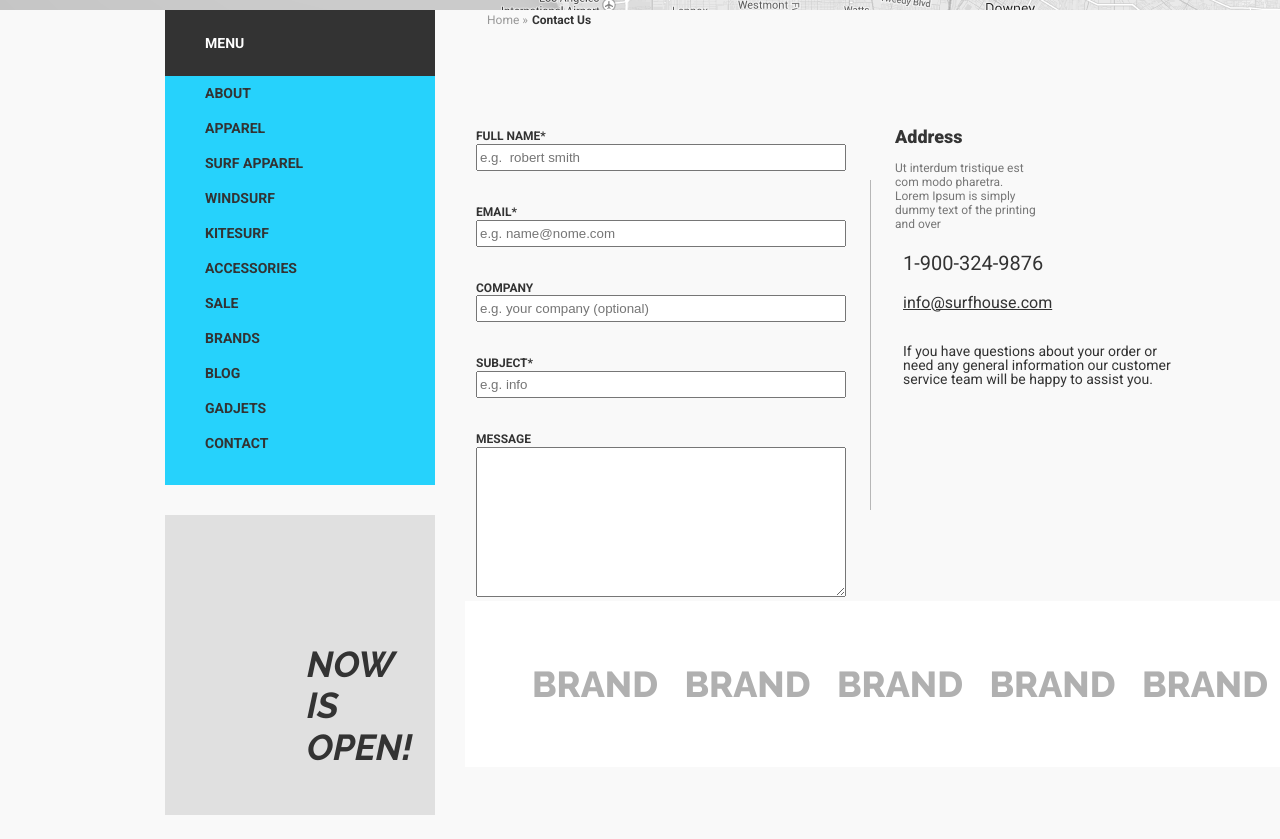
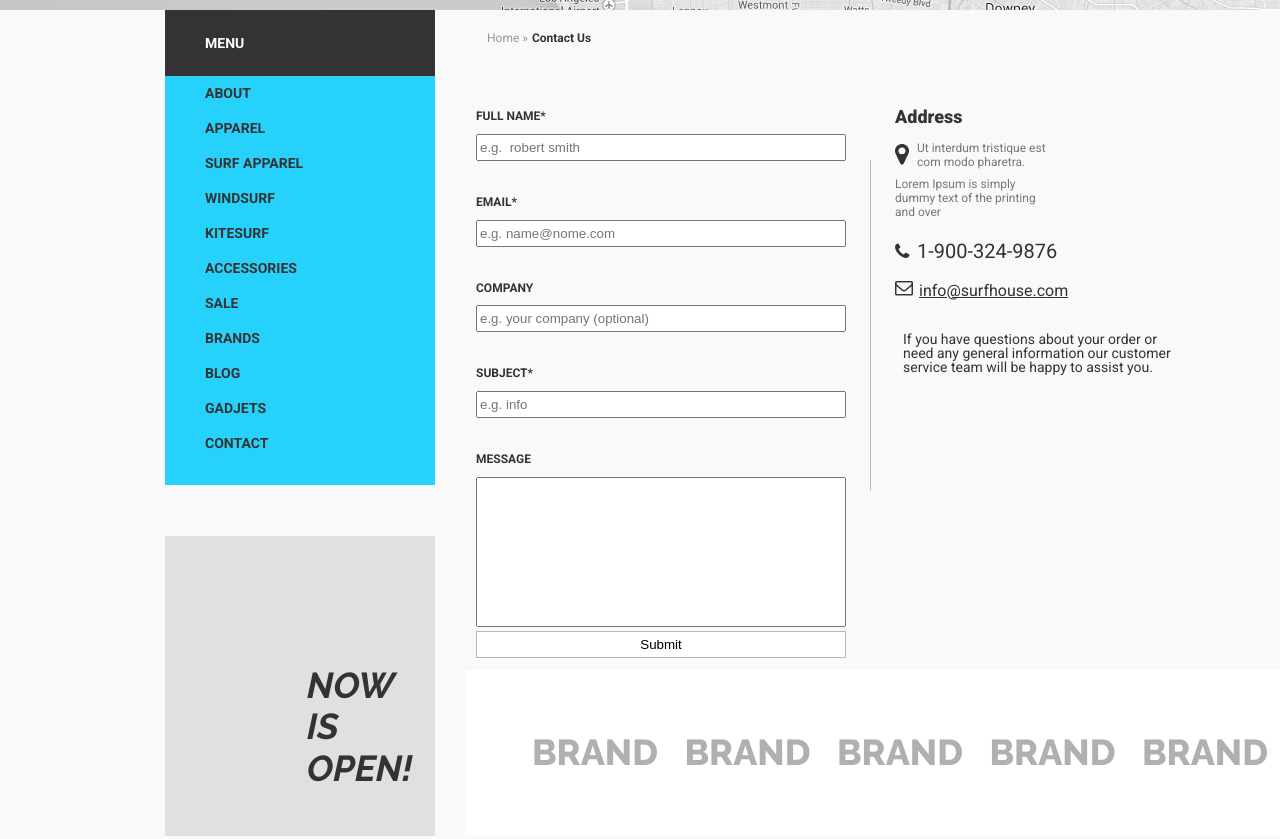
Before and after one commit to illmouse/surfhouse, a plain HTML site: page contacts.html in a window 1280 px wide. Shown: the part 340-1179 px from the top of the page. Drawn offline with Linux system fonts and the light colour scheme.

Commit message:
Fixed basic elements. Killed PureVPN Chrome plugin to eliminate it's CSS.

```diff
--- a/contacts.html
+++ b/contacts.html
@@ -28,7 +28,7 @@
         </div>
     </div>
     <div class="l-container l-container--contacts">
-        <div class="menu">
+        <div class="menu menu--contacts">
             <div class="menu__header">Menu</div>
             <ul class="menu__list">
                 <li class="menu__item menu__item--1"><a href="#" class="menu__link">about</a></li>
@@ -59,7 +59,7 @@
             </ul>
         </div>
         <div class="adv-block adv-block--nowisopen">
-            <div class="adv-block__text adv-block__text--nowisopen">Now
+            <div class="adv-block__text adv-block__text--nowisopen adv-block__text--contacts">Now
                 <br>is
                 <br>open!
             </div>
@@ -75,29 +75,31 @@
                         <div class="feedback-form__label">
                             <label for="name">FULL NAME*</label>
                         </div>
-                        <input id="name" type="name" class="feedback-form__input feedback-form__input--name" placeholder="e.g.  robert smith">
+                        <input id="name" type="text" class="feedback-form__input feedback-form__input--name" placeholder="e.g.  robert smith">
                         <div class="feedback-form__label">
                             <label for="email">EMAIL*</label>
                         </div>
-                        <input id="email" type="email" class="feedback-form__input feedback-form__input--email" placeholder="e.g. name@nome.com">
+                        <input id="email" type="text" class="feedback-form__input feedback-form__input--email" placeholder="e.g. name@nome.com">
                         <div class="feedback-form__label">
                             <label for="company">COMPANY</label>
                         </div>
-                        <input id="company" type="company" class="feedback-form__input feedback-form__input--company" placeholder="e.g. your company (optional)">
+                        <input id="company" type="text" class="feedback-form__input feedback-form__input--company" placeholder="e.g. your company (optional)">
                         <div class="feedback-form__label">
                             <label for="subject">SUBJECT*</label>
                         </div>
-                        <input id="subject" type="subject" class="feedback-form__input feedback-form__input--subject" placeholder="e.g. info">
+                        <input id="subject" type="text" class="feedback-form__input feedback-form__input--subject" placeholder="e.g. info">
                         <div class="feedback-form__label">
                             <label for="message">MESSAGE</label>
                         </div>
                         <textarea id="message" class="feedback-form__textarea"></textarea>
+                        <input type="submit" class="feedback-form__input feedback-form__input--submit">
                     </form>
                 </div>
                 <div class="separator"></div>
                 <div class="address">
                     <div class="address__header">Address</div>
-                    <div class="address__street">Ut interdum tristique est com modo pharetra.<br>Lorem Ipsum is simply dummy text of the printing and over</div>
+                    <div class="address__street address__street--h">Ut interdum tristique est com modo pharetra.</div>
+                    <div class="address__street address__street--f">Lorem Ipsum is simply dummy text of the printing and over</div>
                     <div class="address__phone">1-900-324-9876</div>
                     <div class="address__mail">info@surfhouse.com</div>
                     <div class="address__footer">If you have questions about your order or need any general information our customer service team will be happy to assist you.</div>
--- a/style.css
+++ b/style.css
@@ -79,7 +79,7 @@ body {
     position: relative;
     padding-left: 300px;
     min-width: 870px;
-    min-height: 800px;
+    min-height: 826px;
     margin-bottom: 123px;
     font-family: 'Roboto', serif;
 }
@@ -185,12 +185,15 @@ body {
 }
 
 .bread-crumbs {
-    height: 120px;
+    height: 100px;
     list-style: none;
     margin: 0;
-    padding-left: 22px;
+    padding: 18px 0 0 22px;
 }
 
+.feedback-form {
+	width: 370px;
+}
 
 /*BLOCKS --- CONTAINER*/
 
@@ -353,20 +356,22 @@ body {
 }
 
 .feedback-form__input {
-    width: 370px;
+    width: 100%;
     height: 27px;
     margin-bottom: 35px;
 }
 
 .feedback-form__textarea {
-    width: 370px;
+    width: 100%;
     height: 150px;
+    resize: none;
 }
 
 .feedback-form__label {
     color: #333333;
     font-size: 12px;
     font-weight: 600;
+    margin-bottom: 10px;
 }
 
 .separator {
@@ -389,26 +394,27 @@ body {
     font-size: 12px;
     font-weight: 400;
     line-height: 14px;
-    margin-bottom: 22px;
 }
 
 .address__phone {
+    position: relative;
     color: #333333;
     font-size: 20px;
     font-weight: 400;
     line-height: 20.8px;
     margin-bottom: 19px;
-    padding-left: 8px;
+    padding-left: 22px;
 }
 
 .address__mail {
+    position: relative;
     color: #333333;
     font-size: 16px;
     font-weight: 400;
     line-height: 20.8px;
     text-decoration: underline;
     margin-bottom: 30px;
-    padding-left: 8px;
+    padding-left: 24px;
 }
 
 .address__footer {
@@ -617,16 +623,6 @@ body {
     float: left;
 }
 
-.adv-block__text--nowisopen {
-    color: #333333;
-    font-size: 36px;
-    font-weight: 800;
-    font-style: italic;
-    margin: 129px 0 0 142px;
-    text-align: left;
-    text-transform: uppercase;
-}
-
 .adv-block--welcome {
     position: absolute;
     width: 270px;
@@ -732,8 +728,22 @@ body {
     display: block;
 }
 
+.menu--contacts {
+    margin-bottom: 51px;
+}
+
 
 /*MODIFICATORS --- CONTAINER*/
+
+.adv-block__text--nowisopen {
+    color: #333333;
+    font-size: 36px;
+    font-weight: 800;
+    font-style: italic;
+    margin: 129px 0 0 142px;
+    text-align: left;
+    text-transform: uppercase;
+}
 
 .product-block-wrapper--new {
     height: 670px;
@@ -750,11 +760,10 @@ body {
 }
 
 .brand-block--contacts {
-/*    position: absolute;
-    bottom: 0;*/
+    position: absolute;
+    bottom: 0;
     width: 870px;
     padding: 83px 67px;
-    clear: none;
 }
 
 .social-bottom__item--facebook {
@@ -776,6 +785,51 @@ body {
 .instagram-feed__text--bold {
     font-size: 22px;
     margin-right: 5px;
+}
+
+.address__street--f {
+    margin-top: 8px;
+    margin-bottom: 22px;
+}
+
+.address__street--h {
+    position: relative;
+    padding-left: 22px;
+}
+
+.address__street--h:before {
+    position: absolute;
+    left: 0;
+    top: 3px;
+    content: url(img/point.png);
+}
+
+.address__phone:before {
+    position: absolute;
+    left: 0;
+    top: 0;
+    content: url(img/phone.png);
+}
+
+.address__mail:before {
+    position: absolute;
+    left: 0;
+    top: 0;
+    content: url(img/mail.png);
+}
+
+.feedback-form__input--submit {
+    outline: none;
+    background: #fff;
+    border: 1px solid rgba(167, 167, 167, 0.8);
+}
+
+.feedback-form__input--submit:hover {
+    background-color: #e0e0e0;
+}
+
+.feedback-form__input--submit:active {
+	margin-top: 3px;
 }
 
 
```
